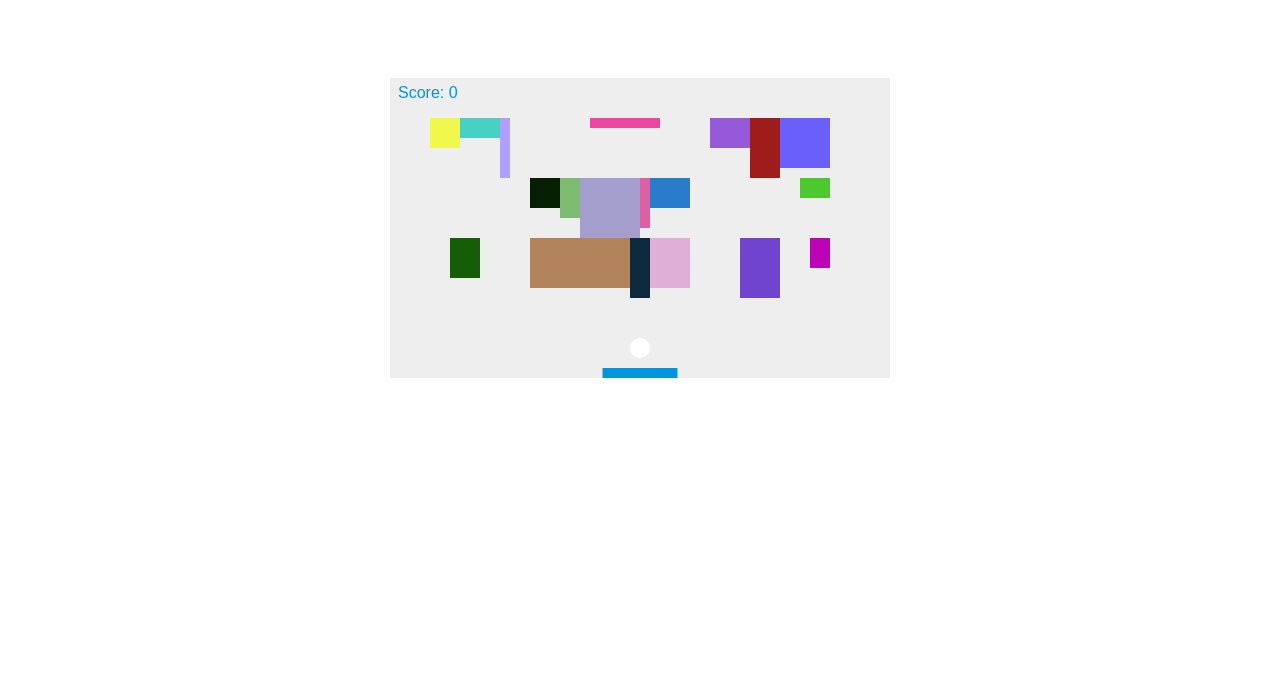
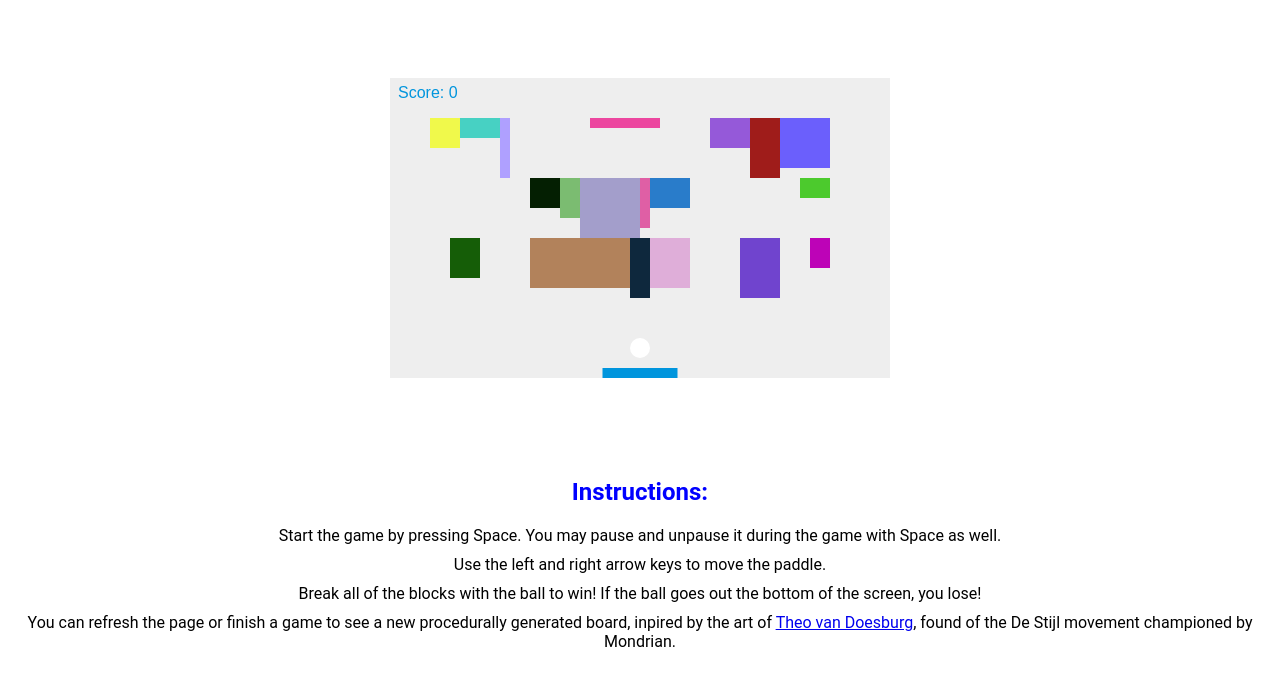
Before and after one commit to Battjmo/BreakStijl, a website: page index.html in a window 1280 px wide. Shown: the part 100-786 px from the top of the page. Drawn offline with Linux system fonts and the light colour scheme.

Commit message:
minor changes

```diff
--- a/gameFiles/bundle.js
+++ b/gameFiles/bundle.js
@@ -481,15 +481,13 @@ class Game {
     //bouncing
       if (this.ballX + this.xSpeed > this.canvasWidth - this.ballRadius || this.ballX + this.xSpeed < this.ballRadius) {
           this.xSpeed = -this.xSpeed;
-          this.ballColor = _util__WEBPACK_IMPORTED_MODULE_1__["default"].hue();
       }
       if (this.ballY + this.ySpeed < this.ballRadius) {
           this.ySpeed = -this.ySpeed;
           this.ballColor = _util__WEBPACK_IMPORTED_MODULE_1__["default"].hue();
-      } else if(this.ballY + this.ySpeed > this.canvasHeight - this.ballRadius) {
+      } else if (this.ballY + this.ySpeed > this.canvasHeight - this.ballRadius) {
           if (this.ballX > this.paddleX && this.ballX < this.paddleX + this.paddleWidth) {
               this.ySpeed = -this.ySpeed;
-              this.ballColor = _util__WEBPACK_IMPORTED_MODULE_1__["default"].hue();
           }
     //losing if the ball goes out the bottom
           else {
--- a/gameFiles/game.js
+++ b/gameFiles/game.js
@@ -179,15 +179,13 @@ class Game {
     //bouncing
       if (this.ballX + this.xSpeed > this.canvasWidth - this.ballRadius || this.ballX + this.xSpeed < this.ballRadius) {
           this.xSpeed = -this.xSpeed;
-          this.ballColor = Util.hue();
       }
       if (this.ballY + this.ySpeed < this.ballRadius) {
           this.ySpeed = -this.ySpeed;
           this.ballColor = Util.hue();
-      } else if(this.ballY + this.ySpeed > this.canvasHeight - this.ballRadius) {
+      } else if (this.ballY + this.ySpeed > this.canvasHeight - this.ballRadius) {
           if (this.ballX > this.paddleX && this.ballX < this.paddleX + this.paddleWidth) {
               this.ySpeed = -this.ySpeed;
-              this.ballColor = Util.hue();
           }
     //losing if the ball goes out the bottom
           else {
--- a/index.html
+++ b/index.html
@@ -12,7 +12,13 @@
   <h1>BreakStijl</h1>
 <canvas id="myCanvas"></canvas>
 <script type="application/javascript" src="gameFiles/bundle.js"></script>
-
+<h2>Instructions:</h2>
+<p>Start the game by pressing Space. You may pause and unpause it during the game with Space as well.</p>
+<p>Use the left and right arrow keys to move the paddle.</p>
+<p>Break all of the blocks with the ball to win! If the ball goes out the bottom of the screen, you lose!</p>
+<p>You can refresh the page or finish a game to see a new procedurally generated board, inpired by the art of <a href="https://en.wikipedia.org/wiki/Theo_van_Doesburg">Theo van Doesburg</a>,
+found of the De Stijl movement championed by Mondrian.</p>
+<p></p>
 
 </body>
 </html>
--- a/style.css
+++ b/style.css
@@ -1,7 +1,17 @@
-h1 {
+h1, h2 {
   margin: 0 auto;
   margin-top: 40px;
   color: blue;
   text-align: center;
   font-family: 'Roboto', sans-serif;
 }
+
+h2 {
+  margin-bottom: 20px;
+}
+
+p {
+  text-align: center;
+  font-family: 'Roboto', sans-serif;
+  margin-bottom: 10px;
+}
```
Also changed, not shown: 1 other file.
